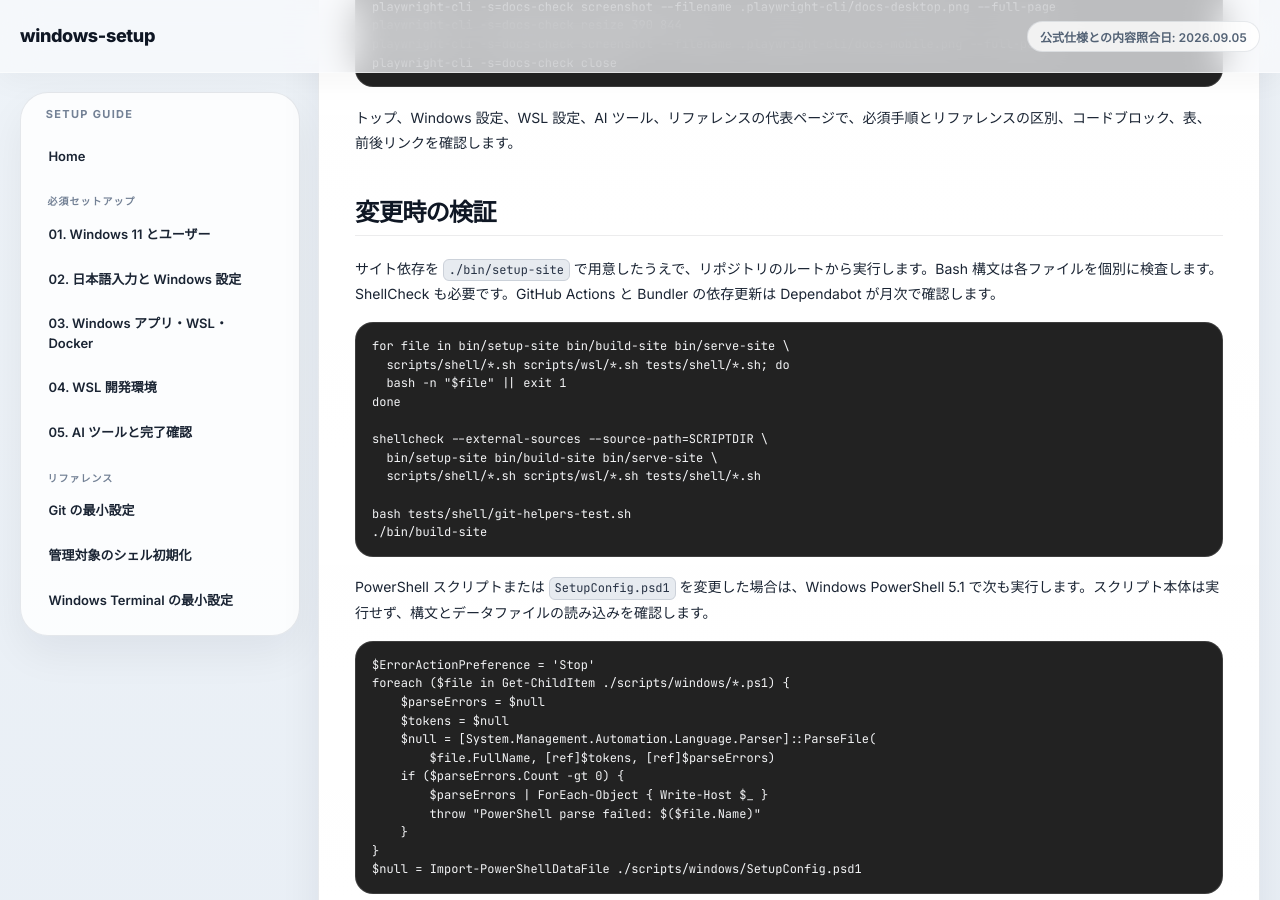
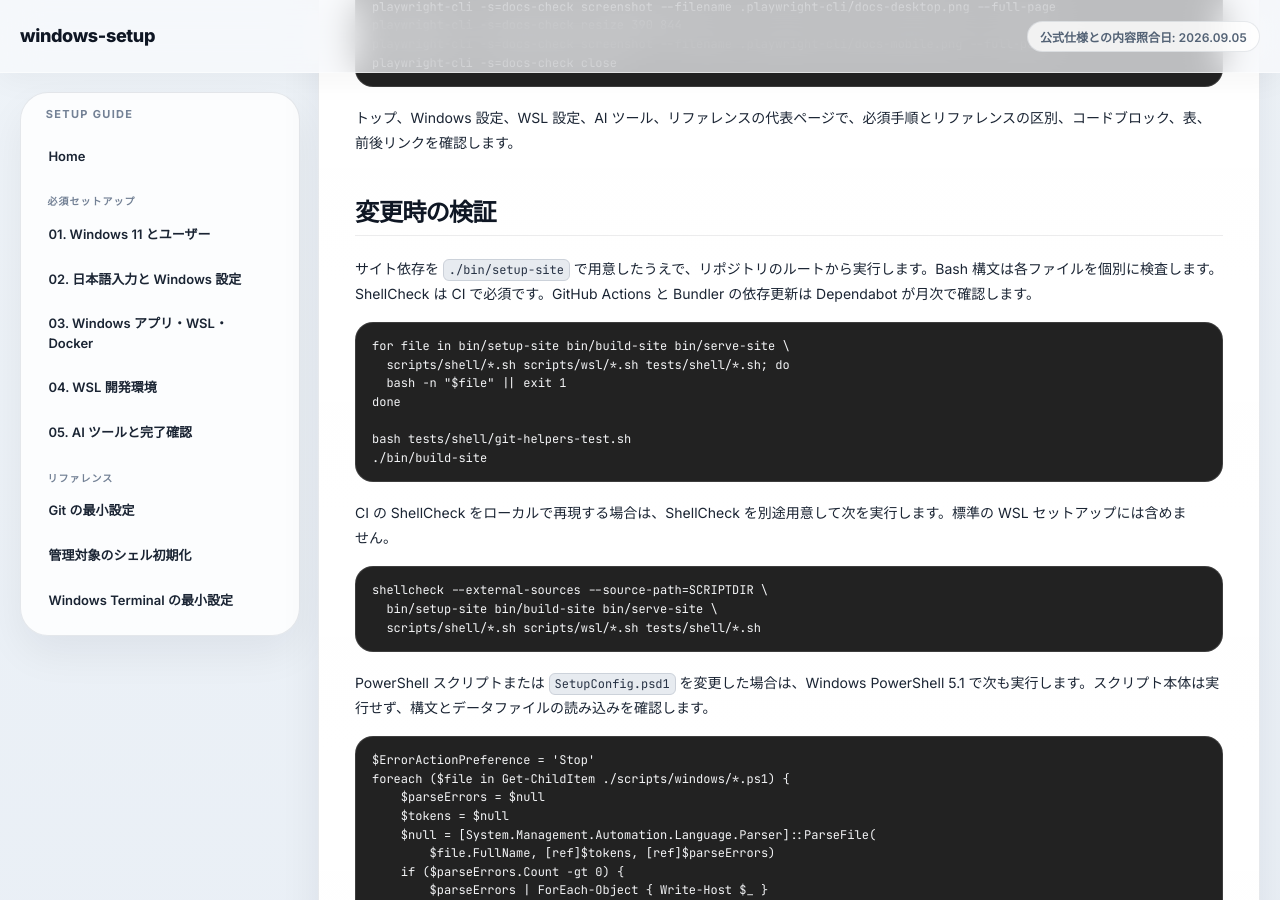
Before and after one commit to koumatsumoto/windows-setup-2026, a Jekyll site: the page built from AUTHORING.md, in a window 1280 px wide and 900 px high, scrolled down 1216 px. Built offline with Jekyll 4.4.1, drawn with Linux system fonts in a browser that asks for light colours; our own code applies the rules of GitHub Pages for plain Markdown files.

````diff
--- a/AUTHORING.md
+++ b/AUTHORING.md
@@ -44,7 +44,7 @@ playwright-cli -s=docs-check close
 
 ## 変更時の検証
 
-サイト依存を `./bin/setup-site` で用意したうえで、リポジトリのルートから実行します。Bash 構文は各ファイルを個別に検査します。ShellCheck も必要です。GitHub Actions と Bundler の依存更新は Dependabot が月次で確認します。
+サイト依存を `./bin/setup-site` で用意したうえで、リポジトリのルートから実行します。Bash 構文は各ファイルを個別に検査します。ShellCheck は CI で必須です。GitHub Actions と Bundler の依存更新は Dependabot が月次で確認します。
 
 ```bash
 for file in bin/setup-site bin/build-site bin/serve-site \
@@ -52,12 +52,16 @@ for file in bin/setup-site bin/build-site bin/serve-site \
   bash -n "$file" || exit 1
 done
 
+bash tests/shell/git-helpers-test.sh
+./bin/build-site
+```
+
+CI の ShellCheck をローカルで再現する場合は、ShellCheck を別途用意して次を実行します。標準の WSL セットアップには含めません。
+
+```bash
 shellcheck --external-sources --source-path=SCRIPTDIR \
   bin/setup-site bin/build-site bin/serve-site \
   scripts/shell/*.sh scripts/wsl/*.sh tests/shell/*.sh
-
-bash tests/shell/git-helpers-test.sh
-./bin/build-site
 ```
 
 PowerShell スクリプトまたは `SetupConfig.psd1` を変更した場合は、Windows PowerShell 5.1 で次も実行します。スクリプト本体は実行せず、構文とデータファイルの読み込みを確認します。
````
Also changed, not shown: docs/03-WINDOWS-DEVELOPMENT-SETUP.md (+1 -1 lines), index.md (+1 -1 lines), 1 other file.
